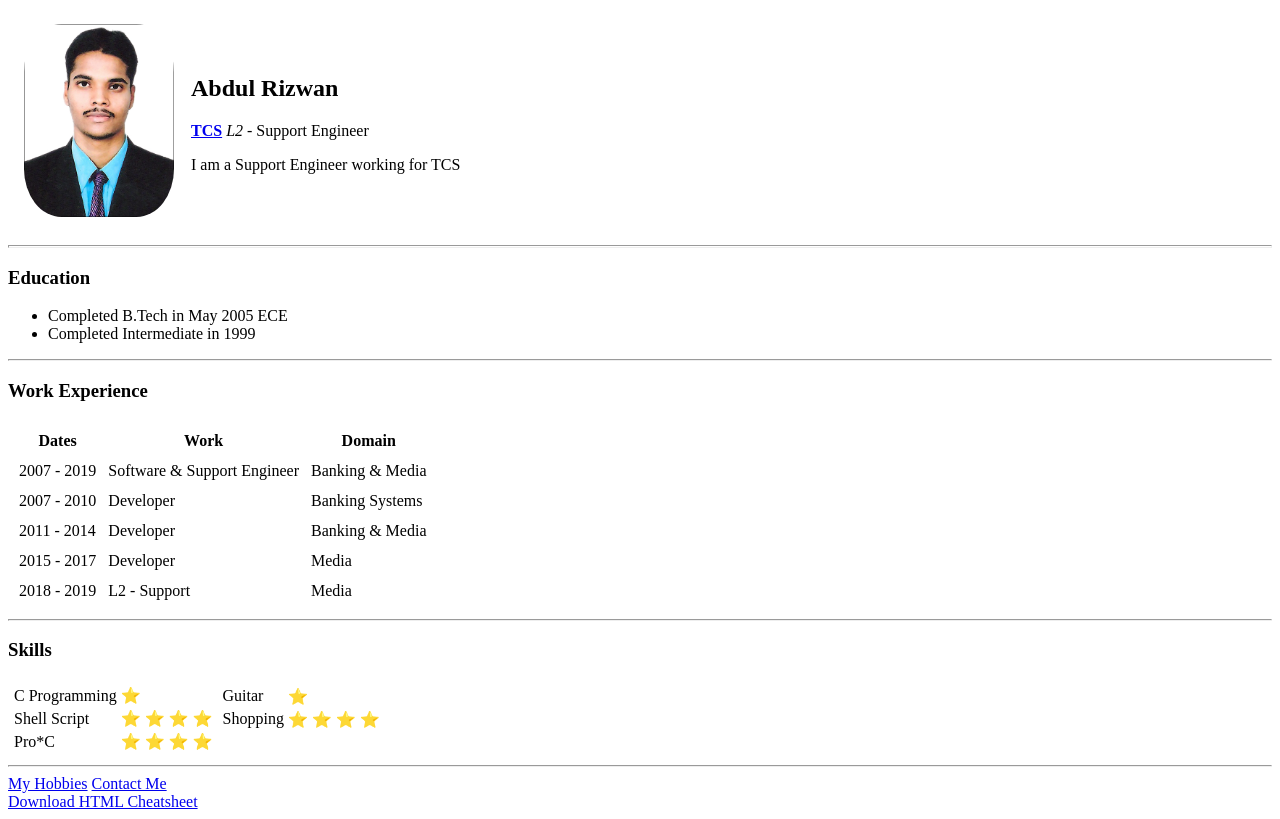
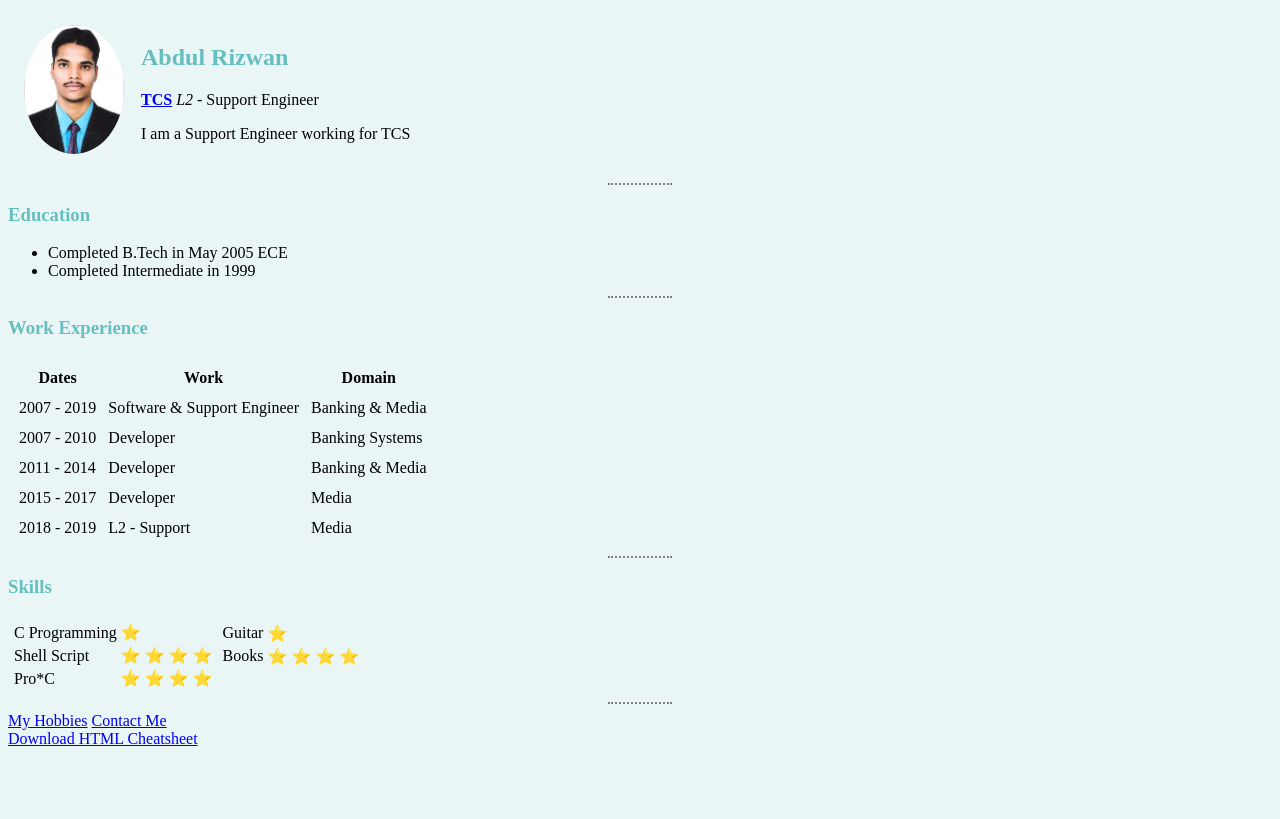
Before and after one commit to abdulrizwan/cv, a plain HTML site: page index.html in a window 1280 px wide. Drawn offline with Linux system fonts and the light colour scheme.

Commit message:
'contacts'

```diff
--- /dev/null
+++ b/css/styles.css
@@ -0,0 +1,16 @@
+
+  body {
+    background-color: #EAF6F6;
+  }
+
+  hr {
+    border-style: none;
+    border-top-style: dotted;
+    border-color: grey;
+    border-width:2px;
+    width: 5%;
+  }
+
+  h1,h2,h3 {
+     color: #66BFBF;
+  }
--- a/index.html
+++ b/index.html
@@ -3,13 +3,14 @@
 
 <head>
   <meta charset="utf-8">
-  <title>Rizwan's Personal Site</title>
+  <title>💚Rizwan's Personal Site 💛</title>
+  <link rel="stylesheet" href="css/styles.css">
 </head>
 
 <body>
   <table cellspacing=15>
     <tr>
-      <td><img style="width:150px; border-radius:25%" src="images/AbdulRizwan.jpg" alt="AbdulRizwan passport size photo"></td>
+      <td><img  width="100px" height="auto" style="border-radius:100%"; src="images/AbdulRizwan.jpg" alt="AbdulRizwan passport size photo"></td>
       <td>
         <h2> Abdul Rizwan </h2>
         <p><strong><a href="https://www.tcs.com">TCS</a></strong> <em> L2 -</em> Support Engineer</p>
@@ -18,7 +19,7 @@
     </tr>
   </table>
 
-  <hr size="3">
+  <hr>
   <h3>Education</h3>
   <ul>
     <li>Completed B.Tech in May 2005 ECE</li>
@@ -91,7 +92,7 @@
             <td>&#11088;</td>
           </tr>
           <tr>
-            <td>Shopping</td>
+            <td>Books</td>
             <td>&#11088 &#11088 &#11088 &#11088;</td>
           </tr>
           <tr>
```
Also changed, not shown: contact.html (+3 -2 lines), hobbies.html (+1 -0 lines).
